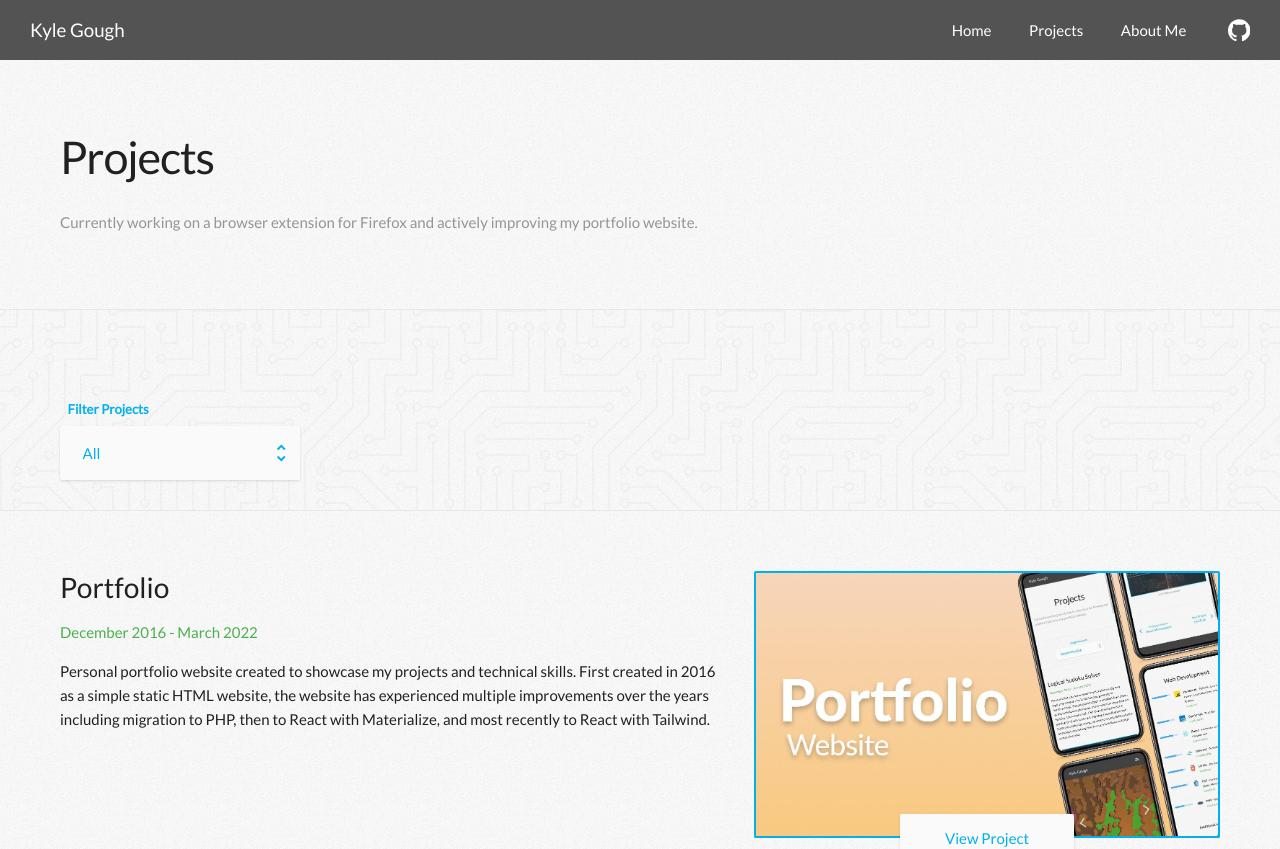
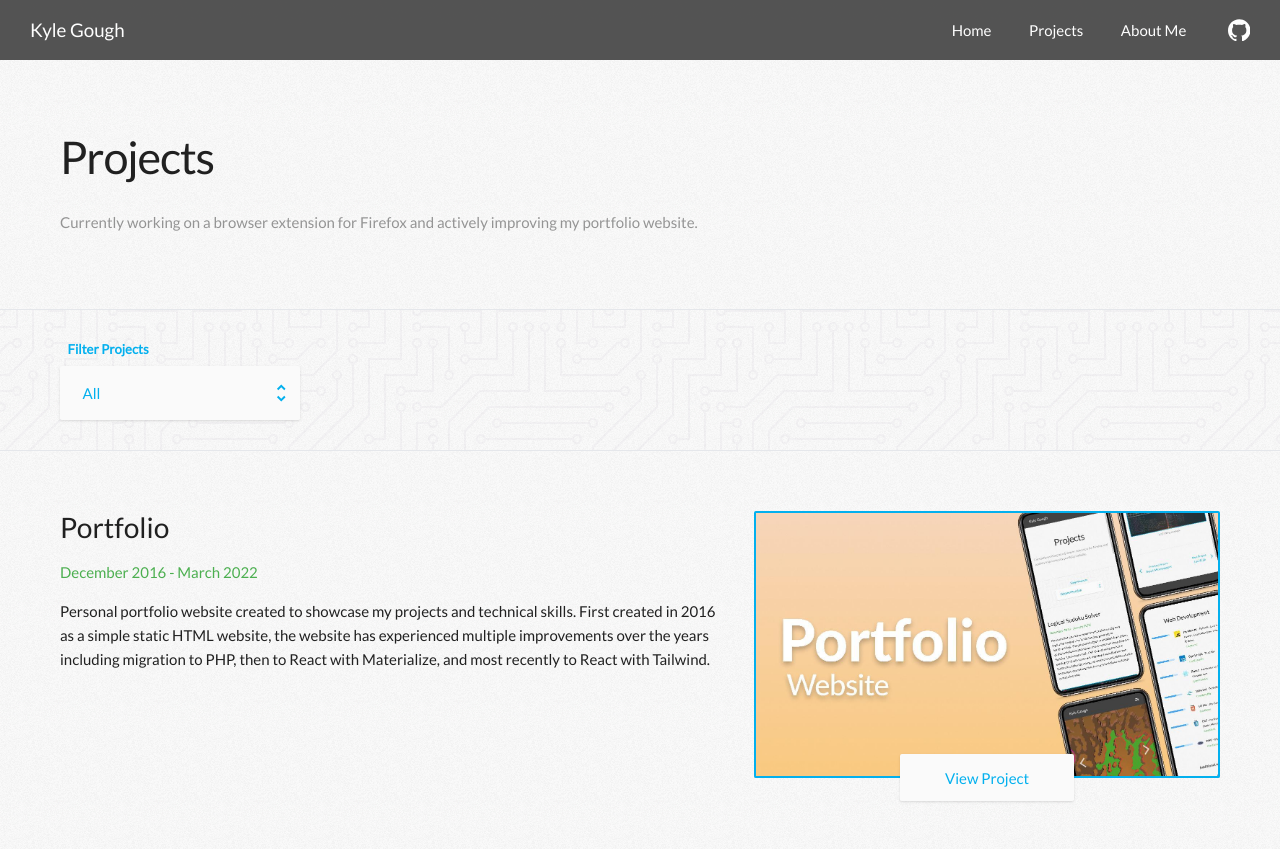
Before and after one commit to KyleGough/portfolio, a React (Create React App) app: page /projects in a window 1280 px wide. Shown: the top 849 px of the page. Built offline with nearby package versions, Linux system fonts and the light colour scheme.

Commit message:
Fixed padding issue on circuits bg

```diff
--- a/src/About.tsx
+++ b/src/About.tsx
@@ -113,7 +113,7 @@ export default function About() {
         <hr className='mt-8 h-px bg-divider' />
 
         <div className='bg-circuits'>
-        <Section>
+            <Section overrideTopPadding={true}>
                 <div className='grid grid-cols-1 sm:grid-cols-2 md:grid-cols-3 lg:grid-cols-5 gap-1 justify-center'>
                     <ScrollButton onClick={() => scrollTo(anchorProgramming)} value='Programming Languages' />
                     <ScrollButton onClick={() => scrollTo(anchorWeb)} value='Web Development' />
--- a/src/Projects.tsx
+++ b/src/Projects.tsx
@@ -165,9 +165,9 @@ export default function Projects() {
         <hr className='mt-8 h-px bg-divider' />
 
         <div className='bg-circuits'>
-        <Section>
-            <ProjectFilter filter={filter} setFilterCallback={setFilter} />
-        </Section>
+            <Section overrideTopPadding={true}>
+                <ProjectFilter filter={filter} setFilterCallback={setFilter} />
+            </Section>
         <hr className='mb-8 h-px bg-divider' />
         </div>
 
--- a/src/components/Section.tsx
+++ b/src/components/Section.tsx
@@ -1,8 +1,8 @@
 import { ReactNode, forwardRef, ForwardedRef } from 'react';
 
-function Section(props: { id?: string, children: ReactNode }, ref: ForwardedRef<HTMLDivElement>) {
+function Section(props: { id?: string, children: ReactNode, overrideTopPadding?: boolean }, ref: ForwardedRef<HTMLDivElement>) {
     return (
-        <div id={props.id} ref={ref} className='container text-primary py-8 first:pt-24 last:pb-16'>
+        <div id={props.id} ref={ref} className={`container text-primary py-8 last:pb-16 ${props.overrideTopPadding ? '' : 'first:pt-24'}`}>
             {props.children}
         </div>
     );
```
Lines whose indentation alone changed are shown as unchanged.
